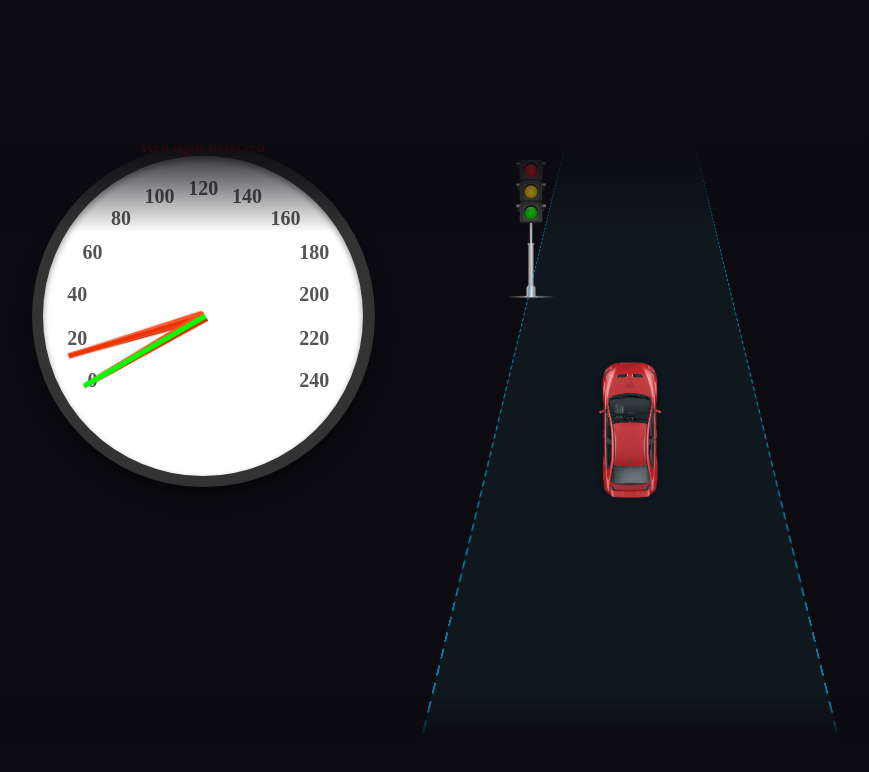
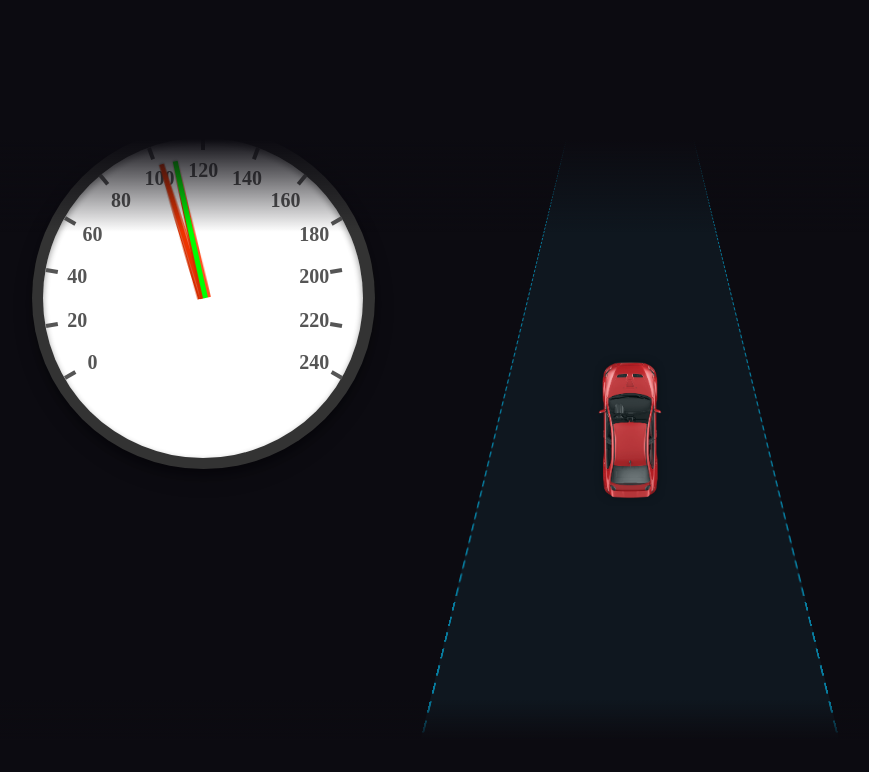
Before and after one commit to Mr-1011/Claire, a React (Create React App) app: page / in a window 1280 px wide. Shown: the top 772 px of the page, without its empty margins (10-879 px from the left). Built offline with nearby package versions, Linux system fonts and the light colour scheme; the HTML template or start-up script is replaced by a standard one; a web font is replaced by a local one.

Commit message:
dashboard

```diff
--- a/src/components/Animation/Animation.js
+++ b/src/components/Animation/Animation.js
@@ -1,4 +1,4 @@
-import { useState } from "react";
+import { useState} from "react";
 import Grid from '@mui/material/Grid';
 import "./animation.css";
 import {
@@ -23,7 +23,7 @@ function Animation() {
       setTimeout(() => {
         setStopRoad(true);
       }, 4000);
-    }, Math.random() * 4 * 1000);
+    }, Math.random() * 4 * 4000);
     return () => {
       window.clearTimeout(showTraffic);
     };
@@ -33,7 +33,7 @@ function Animation() {
 
     <Grid container column={2}>
         <Grid item xs={4}>
-            <Speedometer dataFromParent={showTraffic}/>
+            <Speedometer dataFromParent={{traffic:showTraffic,stop:stopRoad}} />
         </Grid>
         <Grid item xs={4}>
             <Dashboard>
--- a/src/components/speedometer/speedometer.jsx
+++ b/src/components/speedometer/speedometer.jsx
@@ -2,14 +2,14 @@ import { render } from "@testing-library/react";
 import React from "react";
 import "./engine.scss";
 import Needle from "./needle/needle";
-import { useState, useEffect } from "react";
+import { useState, useEffect, AnimationEvent} from "react";
 import styled, { keyframes } from 'styled-components';
 import notification from "./notification.mp3";
 
 function Speedometer(dataFromParent){
 
 // set the start scenario: startspeed, acceleration (function or constant) and delta t (time horizon predicition)
-let acceleration = 0.5;
+let acceleration = 1.5;
 const startspeed = 100;
 let predicition_horizon = 5;
 
@@ -18,22 +18,31 @@ let predicition_horizon = 5;
 const [alpha,setAlpha] = useState(startspeed+60);
 const [beta,setBeta] = useState(startspeed+acceleration*predicition_horizon+60);
 const [notifications,setNotifications] = useState("")
+const [audiocounter, setAudiocounter] = useState(0);
 
 function play(){
 	new Audio(notification).play()
+	setAudiocounter(1);
 }
 
 
 useEffect(() =>{
 	console.log("angle changed")
-	if(dataFromParent.dataFromParent==true){
+	if(dataFromParent.dataFromParent.traffic==true){
 		setBeta(60);
-		setNotifications("Red light detected")
-		play();
+		if(audiocounter==0){
+			setNotifications("Red light detected")
+			play();
+		}
+
+
+	}
+	if(dataFromParent.dataFromParent.stop==true){
+		setAlpha(60);
 
 	}
 
-},[dataFromParent.dataFromParent])
+},[dataFromParent.dataFromParent.traffic, dataFromParent.dataFromParent.stop])
 
 
 
@@ -61,11 +70,13 @@ top: 50%;
 left: 50%;
 `
 
+const animationend = () =>{
+	setAlpha(beta);
+	setBeta(beta+acceleration*predicition_horizon)
+	console.log("called")
+};
 
 
-
-
-console.log(dataFromParent.dataFromParent);
 
     return(
         <div className="engine">
@@ -94,8 +105,22 @@ console.log(dataFromParent.dataFromParent);
 				<div className="grad" style={{left: (50 - (50 - 10) * Math.sin(300 * (Math.PI / 180))) + "%", top: (50 + (50 - 10) * Math.cos(280 * (Math.PI / 180))) + "%"}}>220</div>
 				<div className="grad" style={{left: (50 - (50 - 10) * Math.sin(300 * (Math.PI / 180))) + "%", top: (50 + (50 - 10) * Math.cos(300 * (Math.PI / 180))) + "%"}}>240</div>
 
+				<div className="grad-tick" style={{left: (50 - 50 * Math.sin(60 * (Math.PI / 180))) + "%", top: (50 + 50  * Math.cos(60 * (Math.PI / 180))) + "%", transform: "translate3d(-50%, 0, 0) rotate(" + (60 + 180) + "deg)"}}></div>
+				<div className="grad-tick" style={{left: (50 - 50 * Math.sin(80 * (Math.PI / 180))) + "%", top: (50 + 50  * Math.cos(80 * (Math.PI / 180))) + "%", transform: "translate3d(-50%, 0, 0) rotate(" + (80 + 180) + "deg)"}}></div>
+				<div className="grad-tick" style={{left: (50 - 50 * Math.sin(100 * (Math.PI / 180))) + "%", top: (50 + 50  * Math.cos(100 * (Math.PI / 180))) + "%", transform: "translate3d(-50%, 0, 0) rotate(" + (100 + 180) + "deg)"}}></div>
+				<div className="grad-tick" style={{left: (50 - 50 * Math.sin(120 * (Math.PI / 180))) + "%", top: (50 + 50  * Math.cos(120 * (Math.PI / 180))) + "%", transform: "translate3d(-50%, 0, 0) rotate(" + (120 + 180) + "deg)"}}></div>
+				<div className="grad-tick" style={{left: (50 - 50 * Math.sin(140 * (Math.PI / 180))) + "%", top: (50 + 50  * Math.cos(140 * (Math.PI / 180))) + "%", transform: "translate3d(-50%, 0, 0) rotate(" + (140 + 180) + "deg)"}}></div>
+				<div className="grad-tick" style={{left: (50 - 50 * Math.sin(160 * (Math.PI / 180))) + "%", top: (50 + 50  * Math.cos(160 * (Math.PI / 180))) + "%", transform: "translate3d(-50%, 0, 0) rotate(" + (160 + 180) + "deg)"}}></div>
+				<div className="grad-tick" style={{left: (50 - 50 * Math.sin(180 * (Math.PI / 180))) + "%", top: (50 + 50  * Math.cos(180 * (Math.PI / 180))) + "%", transform: "translate3d(-50%, 0, 0) rotate(" + (180 + 180) + "deg)"}}></div>
+				<div className="grad-tick" style={{left: (50 - 50 * Math.sin(200 * (Math.PI / 180))) + "%", top: (50 + 50  * Math.cos(200 * (Math.PI / 180))) + "%", transform: "translate3d(-50%, 0, 0) rotate(" + (200 + 180) + "deg)"}}></div>
+				<div className="grad-tick" style={{left: (50 - 50 * Math.sin(220 * (Math.PI / 180))) + "%", top: (50 + 50  * Math.cos(220 * (Math.PI / 180))) + "%",transform: "translate3d(-50%, 0, 0) rotate(" + (220 + 180) + "deg)"}}></div>
+				<div className="grad-tick" style={{left: (50 - 50 * Math.sin(240 * (Math.PI / 180))) + "%", top: (50 + 50  * Math.cos(240 * (Math.PI / 180))) + "%", transform: "translate3d(-50%, 0, 0) rotate(" + (240 + 180) + "deg)"}}></div>
+				<div className="grad-tick" style={{left: (50 - 50 * Math.sin(300 * (Math.PI / 180))) + "%", top: (50 + 50  * Math.cos(260 * (Math.PI / 180))) + "%",transform: "translate3d(-50%, 0, 0) rotate(" + (260 + 180) + "deg)"}}></div>
+				<div className="grad-tick" style={{left: (50 - 50 * Math.sin(300 * (Math.PI / 180))) + "%", top: (50 + 50  * Math.cos(280 * (Math.PI / 180))) + "%",transform: "translate3d(-50%, 0, 0) rotate(" + (280 + 180) + "deg)"}}></div>
+				<div className="grad-tick" style={{left: (50 - 50 * Math.sin(300 * (Math.PI / 180))) + "%", top: (50 + 50  * Math.cos(300 * (Math.PI / 180))) + "%",transform: "translate3d(-50%, 0, 0) rotate(" + (300 + 180) + "deg)"}}></div>
+
 				<div  style={{transform: "rotate("+alpha+"deg)",position: "absolute",top: "50%",left: "50%"}}>
-				<InfiniteRotate>
+				<InfiniteRotate onAnimationEnd={()=>{console.log("called")}}>
 					<div className="needle"></div>
 				</InfiniteRotate>
 				</div>
```
